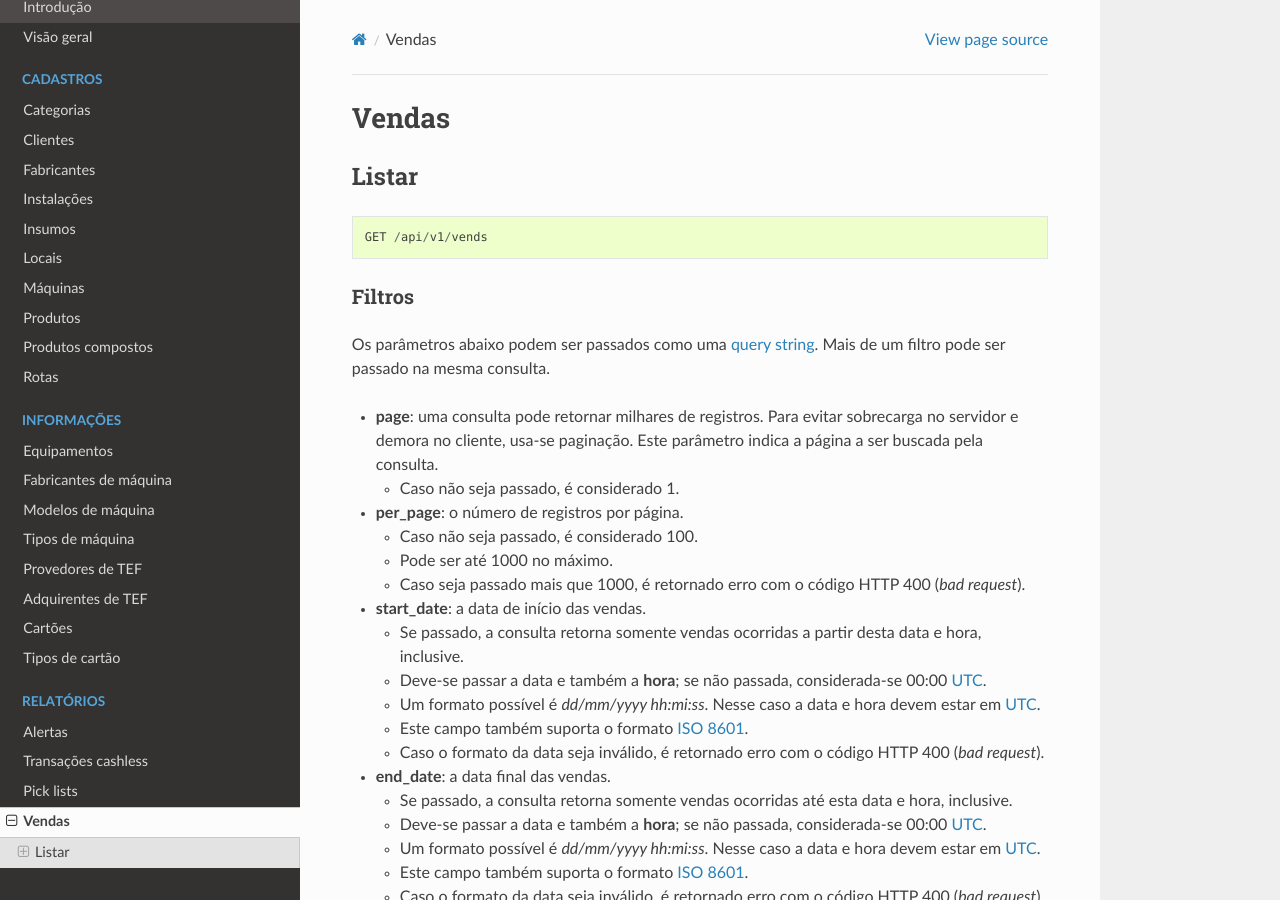
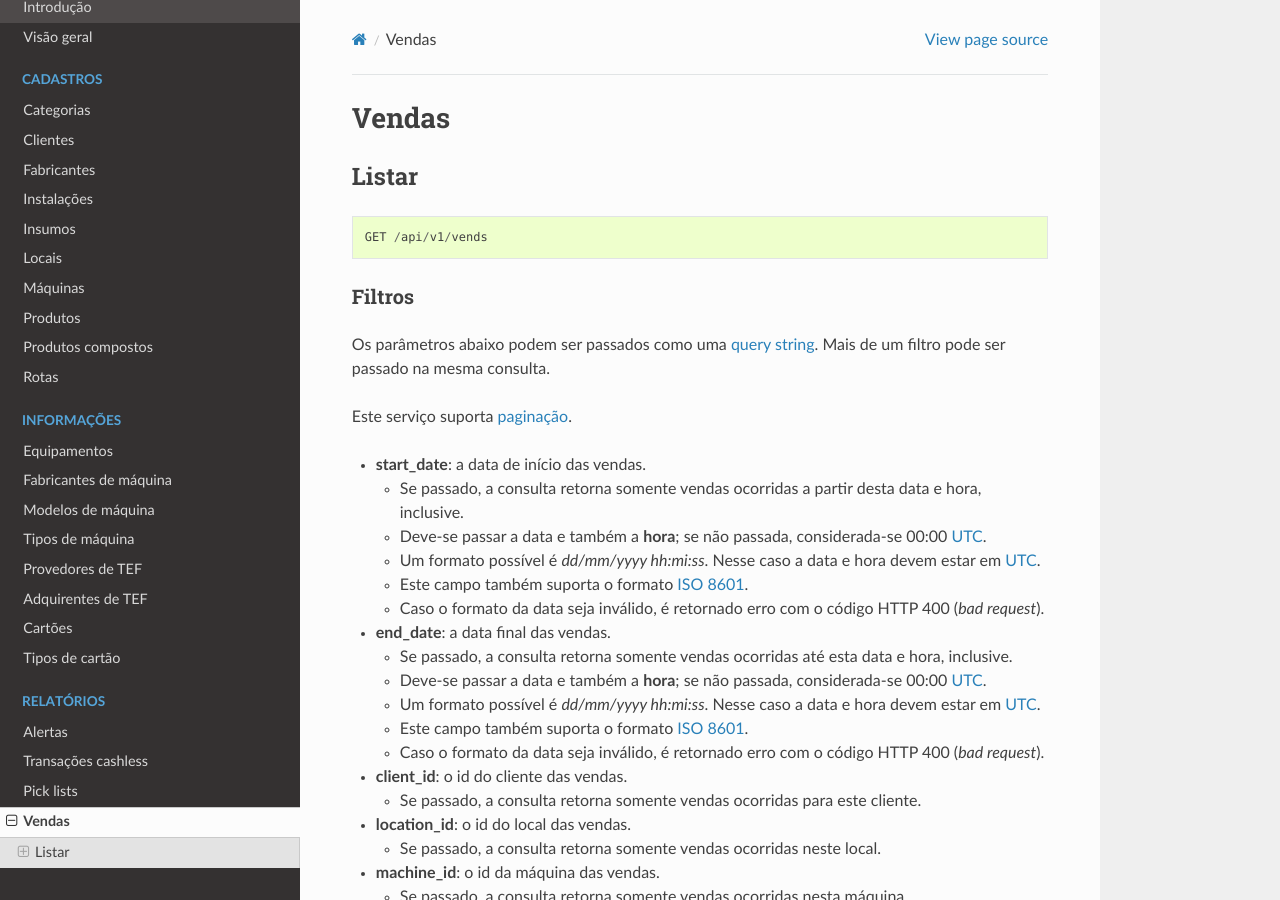
Before and after one commit to rfbezerra/vmpay_api_doc, a Sphinx documentation site: the page built from docs/source/reports/vend.rst, in a window 1280 px wide and 900 px high. Built offline with Sphinx 7.4.7 and the Read the Docs theme 2.0.0, drawn with Linux system fonts in a browser that asks for light colours.

Commit message:
Documenta paginação de pick lists

```diff
--- a/docs/source/reports/pick_list.rst
+++ b/docs/source/reports/pick_list.rst
@@ -15,6 +15,8 @@
 Os parâmetros abaixo podem ser passados como uma
 `query string <https://en.wikipedia.org/wiki/Query_string>`_. Datas devem ser
 passadas no formato `ISO 8601 <https://en.wikipedia.org/wiki/ISO_8601>`_.
+
+Este serviço suporta `paginação <../overview.html#paginacao>`_.
 
 * **pending_only**: pode ser *true* ou *false*. Se for *true*, apenas as pick lists pendentes serão listadas.
 
--- a/docs/source/reports/vend.rst
+++ b/docs/source/reports/vend.rst
@@ -12,17 +12,11 @@
 Filtros
 -------
 
-Os parâmetros abaixo podem ser passados como uma `query string <https://en.wikipedia.org/wiki/Query_string>`_. Mais de um filtro pode ser passado na mesma consulta.
+Os parâmetros abaixo podem ser passados como uma
+`query string <https://en.wikipedia.org/wiki/Query_string>`_. Mais de um filtro
+pode ser passado na mesma consulta.
 
-* **page**: uma consulta pode retornar milhares de registros. Para evitar sobrecarga no servidor e demora no cliente, usa-se paginação. Este parâmetro indica a página a ser buscada pela consulta.
-
-  * Caso não seja passado, é considerado 1.
-
-* **per_page**: o número de registros por página.
-
-  * Caso não seja passado, é considerado 100.
-  * Pode ser até 1000 no máximo.
-  * Caso seja passado mais que 1000, é retornado erro com o código HTTP 400 (*bad request*).
+Este serviço suporta `paginação <../overview.html#paginacao>`_.
 
 * **start_date**: a data de início das vendas.
 
```
Also changed, not shown: docs/source/overview.rst (+17 -0 lines), docs/source/reports/alert.rst (+4 -10 lines), docs/source/reports/cashless_transaction.rst (+4 -10 lines).
